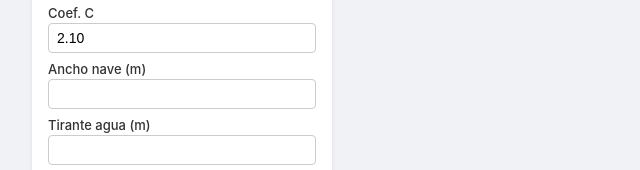
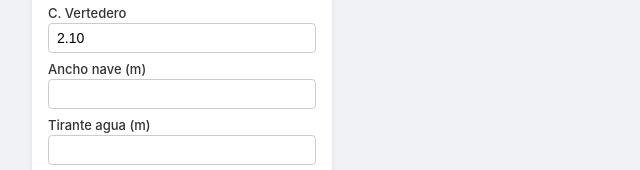
Before and after one commit to atkbane/diseno_desarenador, a plain HTML site: page index.html in a window 1280 px wide. Shown: the part 423-593 px from the top of the page, 128-768 px from the left. Drawn offline with Linux system fonts and the light colour scheme.

Commit message:
feat: change "Coef. C" label to "C. Vertedero" for clarity

```diff
--- a/index.html
+++ b/index.html
@@ -248,7 +248,7 @@ body {
             </div>
 
             <div class="form-group">
-                <label for="inp-c">Coef. C</label>
+                <label for="inp-c">C. Vertedero</label>
                 <input type="number" id="inp-c" step="any" min="0.01" value="2.10" required>
             </div>
 
```
